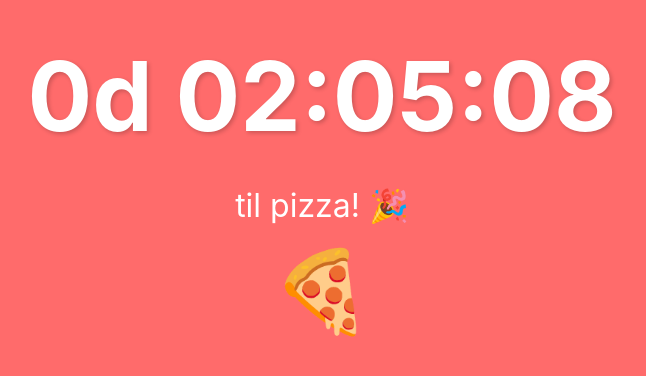
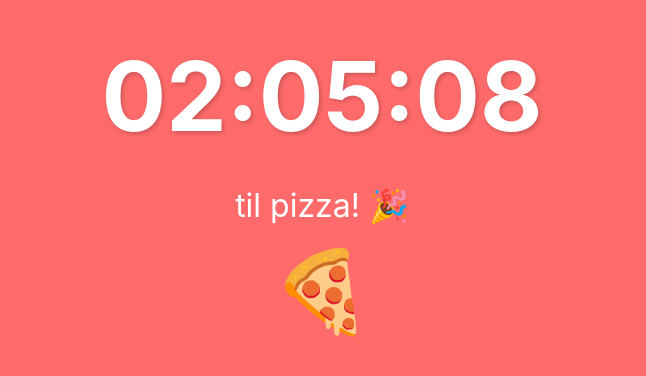
Before and after one commit to LasSchi/pizza, a plain HTML site: page index.html in a window 1280 px wide. Shown: the part 212-588 px from the top of the page, without its empty margins (318-964 px from the left). Drawn offline with Linux system fonts and the light colour scheme.

Commit message:
Update index.html

```diff
--- a/index.html
+++ b/index.html
@@ -56,7 +56,7 @@
             const seconds = Math.floor((distance % (1000 * 60)) / 1000);
 
             document.getElementById("countdown").innerHTML =
-                `${days}d ${hours.toString().padStart(2, '0')}:${minutes.toString().padStart(2, '0')}:${seconds.toString().padStart(2, '0')}`;
+                `${hours.toString().padStart(2, '0')}:${minutes.toString().padStart(2, '0')}:${seconds.toString().padStart(2, '0')}`;
 
             if (distance < 0) {
                 document.getElementById("countdown").innerHTML = "PIZZA TIME!";
```
